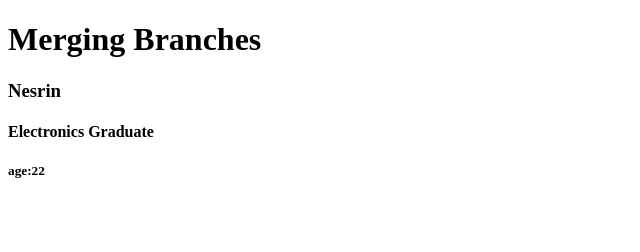
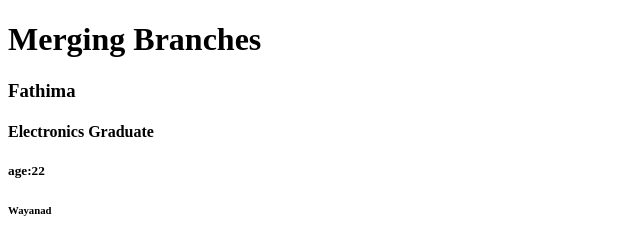
Before and after one commit to Fathima-Neserin/mergebranchs, a plain HTML site: page index.html in a window 1280 px wide. Shown: the full height of the page, 0-640 px from the left. Drawn offline with Linux system fonts and the light colour scheme.

Commit message:
changes in htmml file

```diff
--- a/index.html
+++ b/index.html
@@ -7,9 +7,10 @@
 </head>
 <body>
     <h1>Merging Branches</h1>
-    <h3>Nesrin</h3>
+    <h3>Fathima</h3>
     <h4>Electronics Graduate</h4>
     <h5>age:22</h5>
+    <h6>Wayanad</h6>
 
 
 </body>
```
